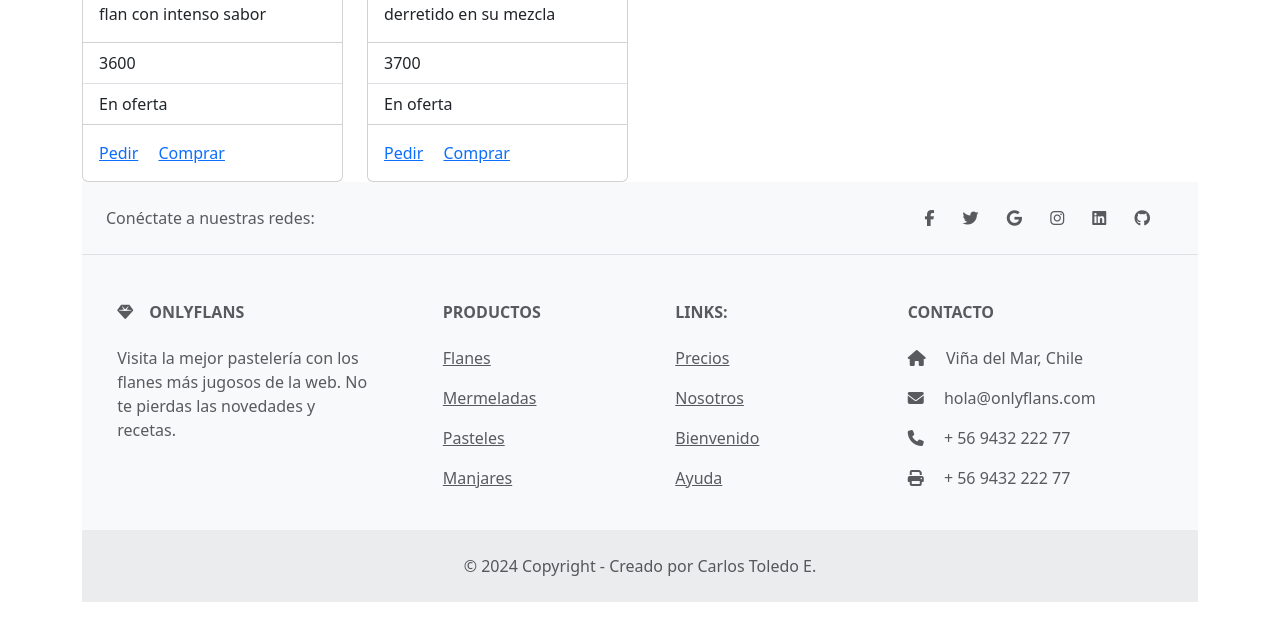
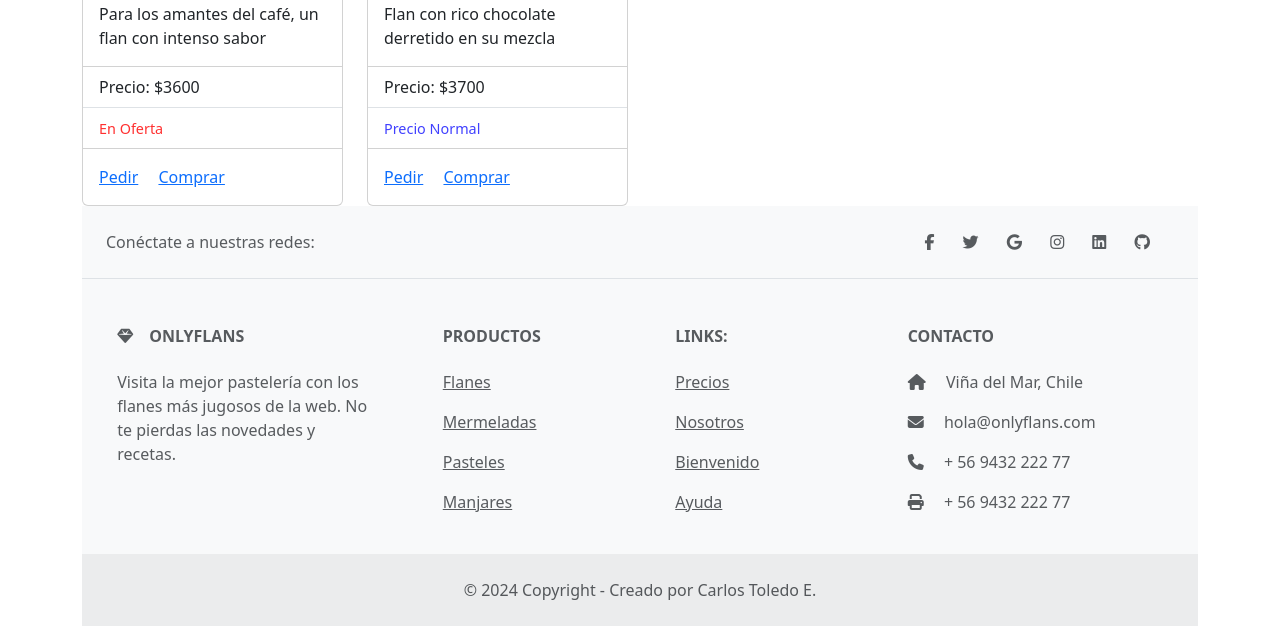
Before and after one commit to carlostoledoe/onlyflans, a Django app: page / in a window 1280 px wide. Shown: the part 909-1535 px from the top of the page. Before the commit the page ends 1511 px from the top, so only its background shows below. Run offline with Django 5.2, Linux system fonts and the light colour scheme.

Commit message:
[ADD] Added function to identify when 'oferta' is true or false and change the text color accordingly.

```diff
--- a/main/data/pasteles.json
+++ b/main/data/pasteles.json
@@ -4,41 +4,47 @@
     "nombre": "Flan Borracho",
     "descripcion": "Postre a base de pan frio",
     "imagen_url": "https://mojo.generalmills.com/api/public/content/nVkc4H0aVkCcWbegp426XA_gmi_hi_res_jpeg.jpeg",
-    "precio": 3000
+    "precio": 3000,
+    "oferta": true
   },
   {
     "id": 2,
     "nombre": "Flan de Coco",
     "descripcion": "Delicioso flan con sabor tropical de coco",
     "imagen_url": "https://imag.bonviveur.com/flan-de-coco.webp",
-    "precio": 3500
+    "precio": 3500,
+    "oferta": false
   },
   {
     "id": 3,
     "nombre": "Flan Napolitano",
     "descripcion": "Clásico flan con un toque de vainilla y caramelo",
     "imagen_url": "https://www.recetasnestle.com.mx/sites/default/files/srh_recipes/54c6cbcbc6d611e056122d64560cd9c1.jpg",
-    "precio": 3200
+    "precio": 3200,
+    "oferta": false
   },
   {
     "id": 4,
     "nombre": "Flan de Queso",
     "descripcion": "Flan cremoso con queso suave incorporado",
     "imagen_url": "https://mojo.generalmills.com/api/public/content/2jke2MeMu0u0v0iYEXkYeQ_gmi_hi_res_jpeg.jpeg",
-    "precio": 3400
+    "precio": 3400,
+    "oferta": true
   },
   {
     "id": 5,
     "nombre": "Flan de Café",
     "descripcion": "Para los amantes del café, un flan con intenso sabor",
     "imagen_url": "https://imag.bonviveur.com/flan-de-cafe.webp",
-    "precio": 3600
+    "precio": 3600,
+    "oferta": true
   },
   {
     "id": 6,
     "nombre": "Flan de Chocolate",
     "descripcion": "Flan con rico chocolate derretido en su mezcla",
     "imagen_url": "https://images.aws.nestle.recipes/resized/2020_04_29T14_58_46_mrs_ImageRecipes_145026lrg_1080_850.jpg",
-    "precio": 3700
+    "precio": 3700,
+    "oferta": false
   }
 ]
--- a/main/static/css/styles.css
+++ b/main/static/css/styles.css
@@ -18,3 +18,15 @@ a:hover {
 .nav-link:hover {
     color:#00afe8;
 }
+
+
+/* Estilos de la Card del Index */
+.en-oferta {
+    color: rgb(255, 48, 48);
+    font-size: 0.9rem;
+}
+
+.precio-normal {
+    color:rgb(64, 64, 255);
+    font-size: 0.9rem;
+}
--- a/main/templates/index.html
+++ b/main/templates/index.html
@@ -1,7 +1,7 @@
 {% extends 'base.html' %}
 
 {% block content %}
-  <h1>Lista de Pasteles</h1>
+  <h1 class="my-3">Lista de Pasteles</h1>
   <div class="row">
     {% for producto in productos %}
       <div class="col-3">
@@ -12,8 +12,14 @@
             <p class="card-text">{{ producto.descripcion }}</p>
           </div>
           <ul class="list-group list-group-flush">
-            <li class="list-group-item">{{ producto.precio }}</li>
-            <li class="list-group-item">En oferta</li>
+            <li class="list-group-item">Precio: ${{ producto.precio }}</li>
+            <li class="list-group-item">
+              {% if producto.oferta %}
+                <span class="en-oferta">En Oferta</span>
+              {% else %}
+                <span class="precio-normal">Precio Normal</span>
+              {% endif %}
+            </li>
           </ul>
           <div class="card-body">
             <a href="#" class="card-link">Pedir</a>
```
